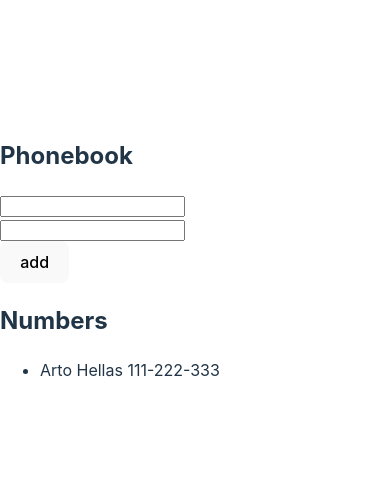
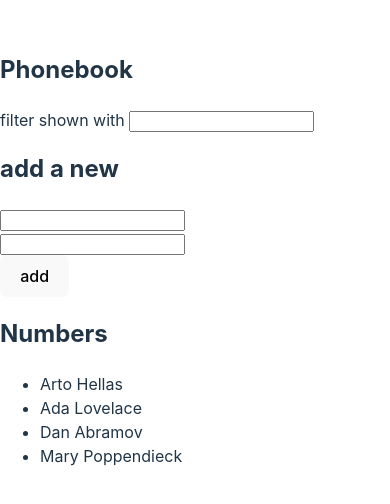
Before and after one commit to mehmetyagci/fullstackopen, a React (Vite) app in the folder part2/phonebook/: page / in a window 390 px wide. Shown: the part 164-668 px from the top of the page. Built offline with nearby package versions, Linux system fonts and the light colour scheme; the HTML template or start-up script is replaced by a standard one.

Commit message:
2.9*: The Phonebook Step 4

```diff
--- a/part2/phonebook/src/App.jsx
+++ b/part2/phonebook/src/App.jsx
@@ -3,9 +3,15 @@
 
 const App = () => {
   console.log('App');
-  const [persons, setPersons] = useState([{ id: 1, name: 'Arto Hellas', phone: '111-222-333' }])
+  const [persons, setPersons] = useState([
+    { id: 1, name: 'Arto Hellas', number: '040-123456', id: 1 },
+    { id: 2, name: 'Ada Lovelace', number: '39-44-5323523', id: 2 },
+    { id: 3, name: 'Dan Abramov', number: '12-43-234345', id: 3 },
+    { id: 4,name: 'Mary Poppendieck', number: '39-23-6423122', id: 4 }
+  ])
   const [newName, setNewName] = useState('')
   const [newPhone, setNewPhone] = useState('')
+  const [filter, setFilter] = useState('')
 
   const handleNameChange = (event) => {
     console.log(event.target.value)
@@ -46,9 +52,15 @@
     console.log('button clicked', event.target)
   }
 
+  const personsFiltered = filter === ''
+  ? persons
+  : persons.filter(person => person.name.toLowerCase().includes(filter.toLowerCase()))
+
   return (
     <div>
       <h2>Phonebook</h2>
+      <div> filter shown with <input value={filter} onChange={(event) => setFilter(event.target.value)} /></div>
+      <h2>add a new</h2>
       <form onSubmit={addPerson}>
         <div><input value={newName} onChange={handleNameChange} /></div>
         <div><input value={newPhone} onChange={handlePhoneChange} /></div>
@@ -57,7 +69,7 @@
 
       <h2>Numbers</h2>
       <ul>
-        {persons.map(person =>
+        {personsFiltered.map(person =>
           <Person key={person.id} person={person} />
         )}
       </ul>
```
